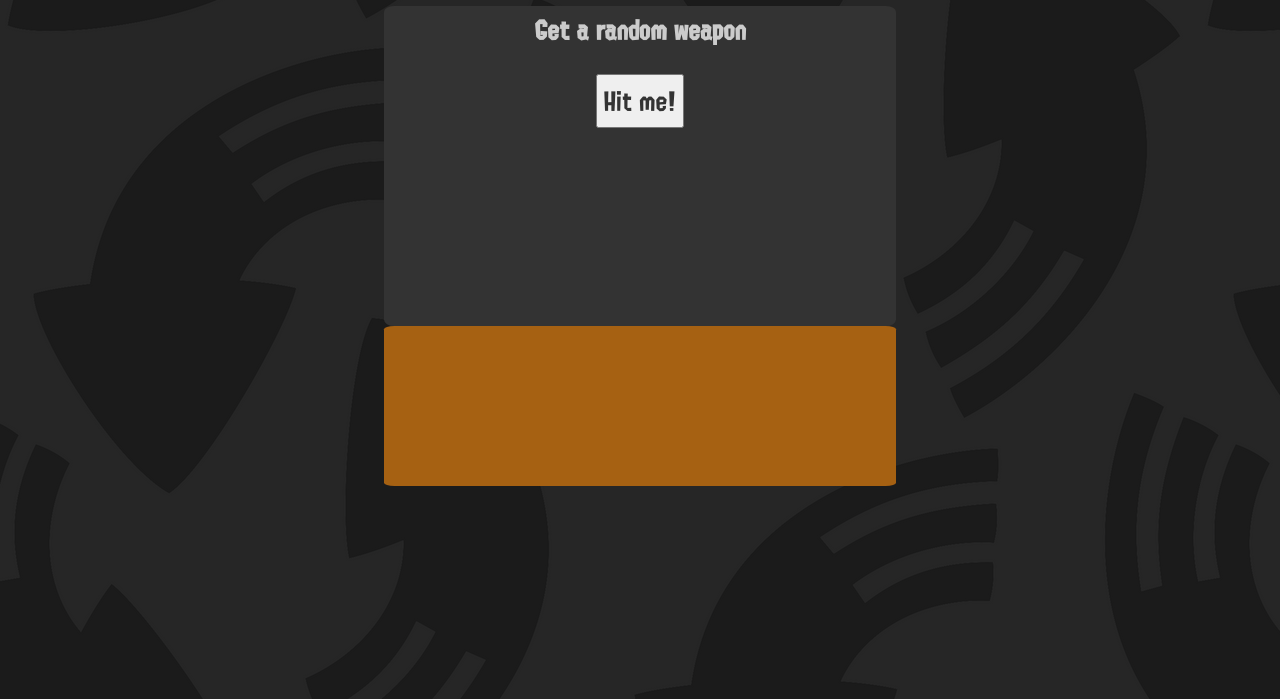
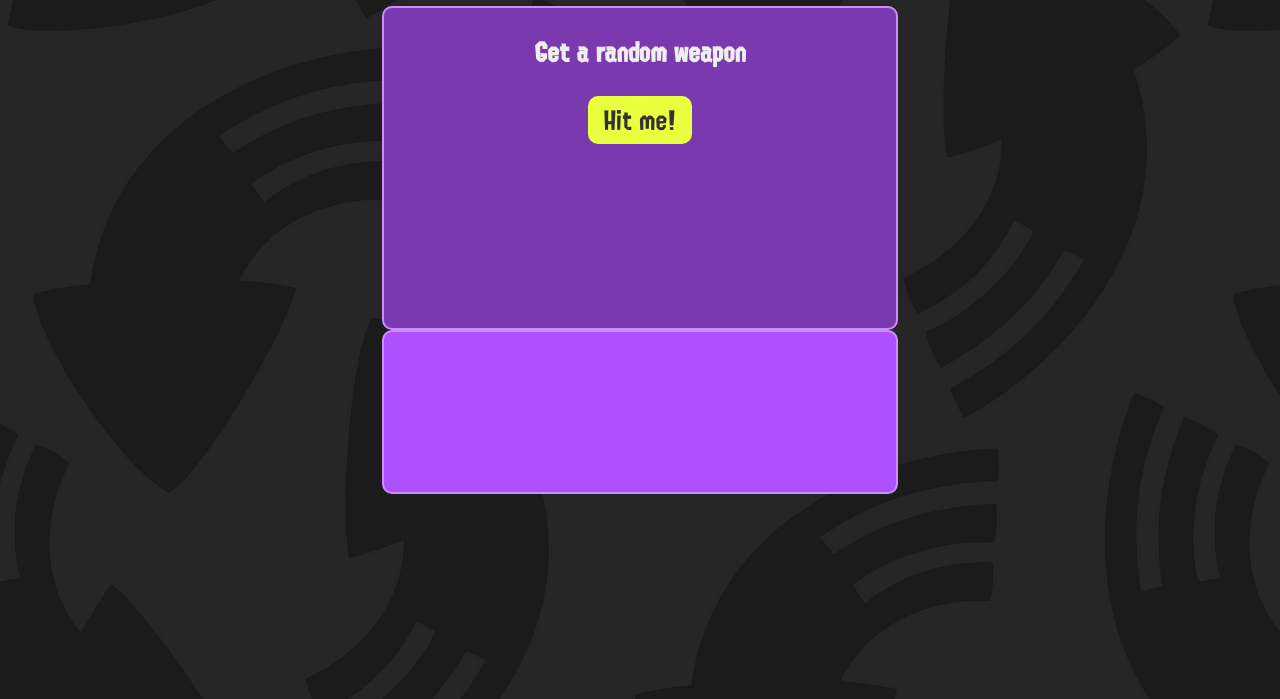
Before and after one commit to BLBarricklow/Splatoon-3-Random-Picker-site, a plain HTML site: page index.html in a window 1280 px wide. Shown: the part 101-800 px from the top of the page. Drawn offline with Linux system fonts and the light colour scheme.

Commit message:
Change basic styling

```diff
--- a/css/style.css
+++ b/css/style.css
@@ -1,10 +1,17 @@
+:root {
+    --s3purple: #af50ff;
+    --s3Lpurple: #cb8dff;
+    --s3Dpurple: #7a39af;
+    --s3yellow: #eaff3d;
+}
+
 @font-face {
     font-family: "Splatfont2";
     src: url(../assets/font/Splatfont2.ttf) format("truetype");
 }
 
 * {
-    color: #cccccc;
+    color: #eeeeee;
     font-family: "Splatfont2", sans-serif;
     /* background: #222222; */
     text-align: center;
@@ -16,23 +23,29 @@ body {
 
 button {
     color: #333333;
+    background-color: var(--s3yellow);
     font-size: 1.5rem;
+    border: none;
+    border-radius: 10px;
+    padding: 0 1rem;
 }
 
 .select-panel {
     width: clamp(300px, 40vw, 800px);
     height: clamp(300px, 40vh, 450px);
     margin: auto;
-    border-radius: 2%;
-    background-color: #333333;
+    border-radius: 10px;
+    border: 2px solid var(--s3Lpurple);
+    background-color: var(--s3Dpurple);
 }
 
 .weapon-panel {
     width: clamp(300px, 40vw, 800px);
     height: clamp(150px, 20vh, 400px);
     margin: auto;
-    border-radius: 2%;
-    background-color: #a66112;
+    border-radius: 10px;
+    border: 2px solid var(--s3Lpurple);
+    background-color: var(--s3purple);
 }
 
 .title-font {
```
